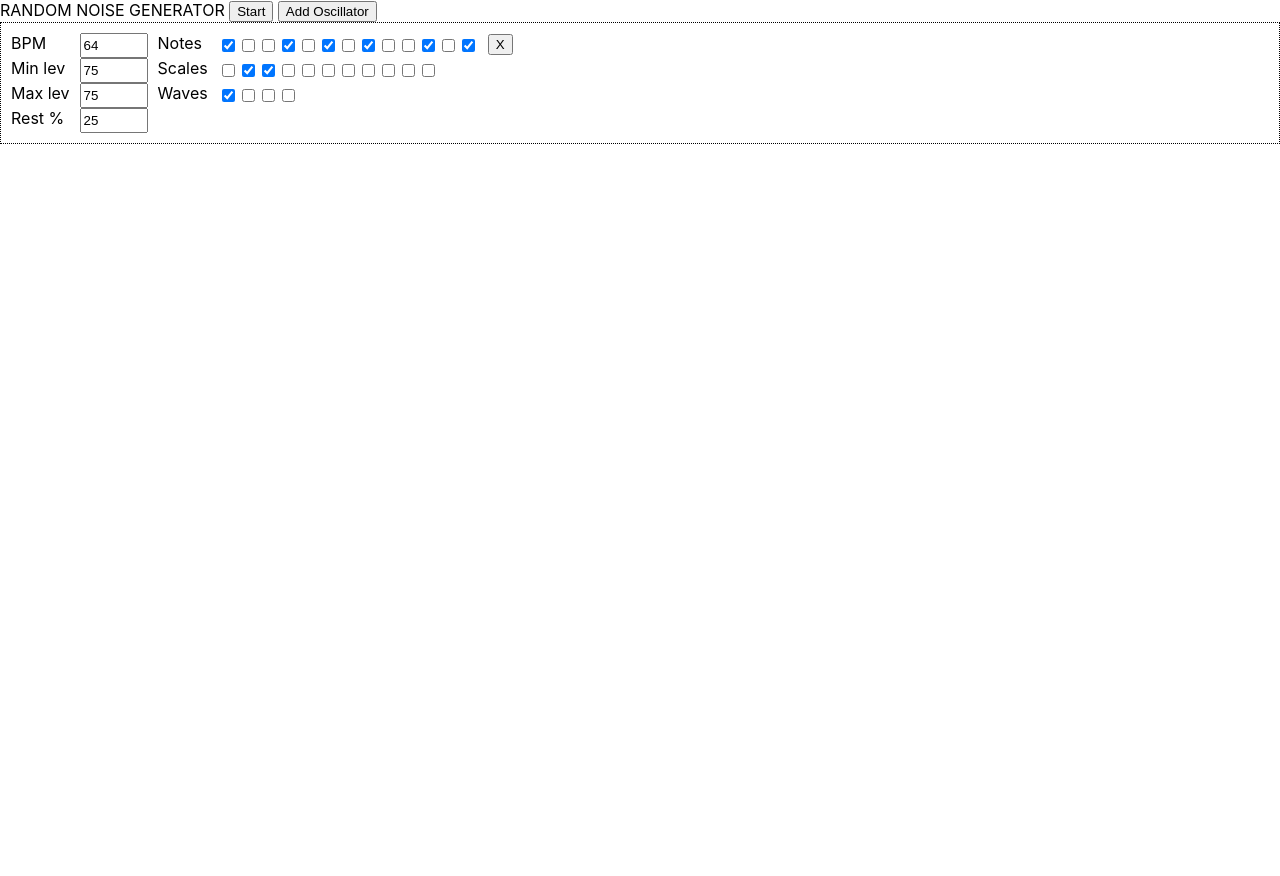
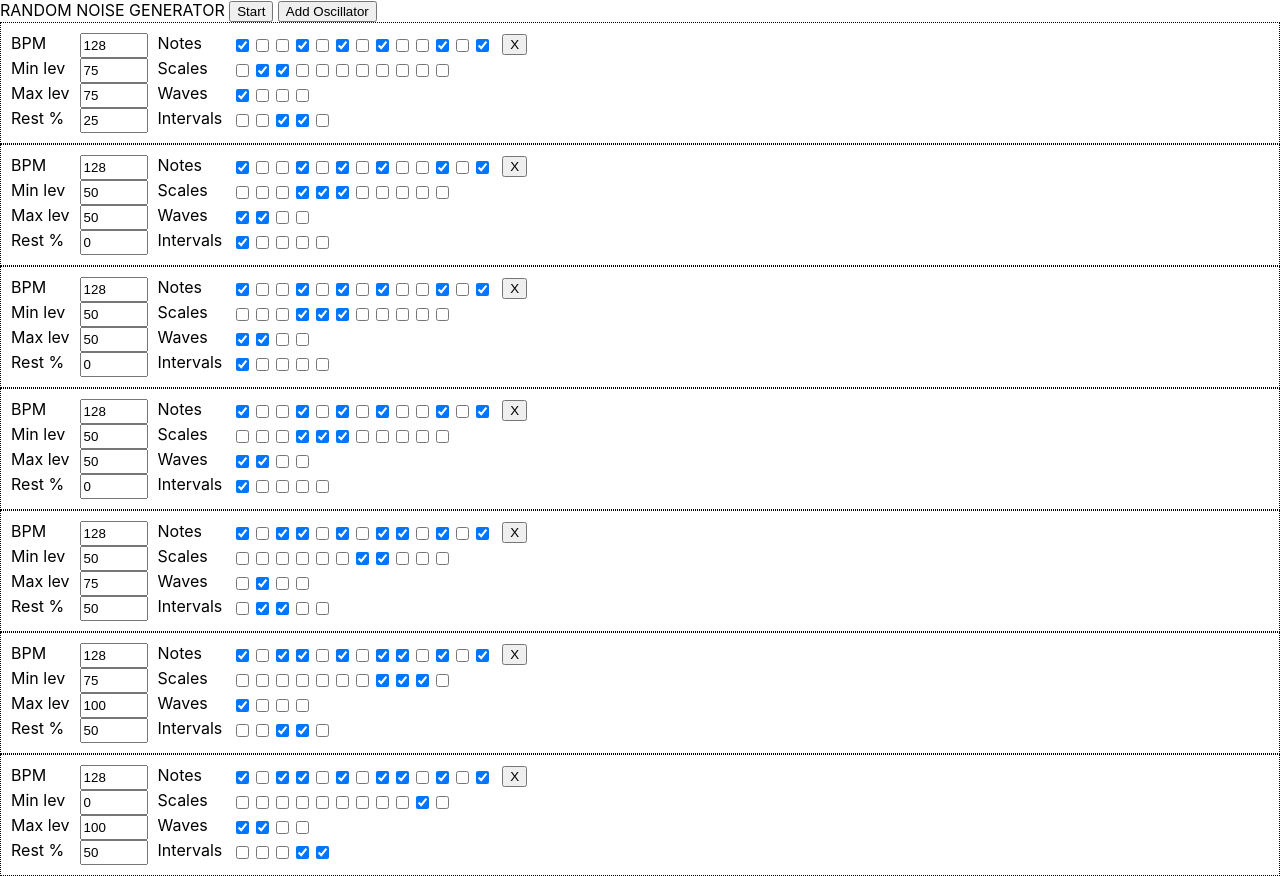
Before and after one commit to CodeKrakken/random-noise-generator, a React (Create React App) app: page / in a window 1280 px wide. Before the commit the page ends 800 px from the top, so only its background shows below. Built offline with nearby package versions, Linux system fonts and the light colour scheme.

Commit message:
Restore initial oscillators and tidy up BPMs

```diff
--- a/src/App.jsx
+++ b/src/App.jsx
@@ -20,6 +20,8 @@ function App() {
     'sawtooth',
     'square'
   ]
+
+  const intervals = [1, 1/2, 1/4, 1/8, 1/16]
 
   const context = new AudioContext();
 
@@ -46,7 +48,7 @@ function App() {
       activeScales      : [0,1,2,3,4,5,6,7,8,9,10,11],
       activeWaveShapes  : waveShapes,
       rest              : 50,
-      activeNoteLengths : [1, 1/2, 1/4, 1/8, 1/16]
+      activeIntervals : [1, 1/2, 1/4, 1/8, 1/16]
     }
   }
 
@@ -99,7 +101,7 @@ function App() {
     gain            : gain,
     minFrequency    : 20,
     maxFrequency    : 20000,
-    bpm             : 64,
+    bpm             : 128,
     minNoteLength   : 500,
     maxNoteLength   : 500,
     minVolume       : 75,
@@ -108,117 +110,115 @@ function App() {
     activeScales    : [1,2],
     activeWaveShapes: ['sine'],
     rest            : 25,
-    activeNoteLengths : [1, 1/2, 1/4, 1/8, 1/16]
+    activeIntervals : [1/4, 1/8]
 
   },
-  // {
-  //   oscillator      : oscillator2,
-  //   gain            : gain2,
-  //   minFrequency    : 20,
-  //   maxFrequency    : 20000,
-  //   bpm             : 16,
-  //   minNoteLength   : 500,
-  //   maxNoteLength   : 500,
-  //   minVolume       : 50,
-  //   maxVolume       : 50,
-  //   activeNotes     : [1, 4, 6, 8, 11, 13],
-  //   activeScales    : [3,4,5],
-  //   activeWaveShapes: ['sine', 'triangle'],
-  //   rest            : 0,
-  //   activeNoteLengths : [1, 1/2, 1/4, 1/8, 1/16]
+  {
+    oscillator      : oscillator2,
+    gain            : gain2,
+    minFrequency    : 20,
+    maxFrequency    : 20000,
+    bpm             : 128,
+    minNoteLength   : 500,
+    maxNoteLength   : 500,
+    minVolume       : 50,
+    maxVolume       : 50,
+    activeNotes     : [1, 4, 6, 8, 11, 13],
+    activeScales    : [3,4,5],
+    activeWaveShapes: ['sine', 'triangle'],
+    rest            : 0,
+    activeIntervals : [1]
 
 
-  // },
-  // {
-  //   oscillator      : oscillator3,
-  //   gain            : gain3,
-  //   minFrequency    : 20,
-  //   maxFrequency    : 20000,
-  //   bpm             : 16,
-  //   minNoteLength   : 500,
-  //   maxNoteLength   : 500,
-  //   minVolume       : 50,
-  //   maxVolume       : 50,
-  //   activeNotes     : [1, 4, 6, 8, 11, 13],
-  //   activeScales    : [3,4,5],
-  //   activeWaveShapes: ['sine', 'triangle'],
-  //   rest            : 0,
-  //   activeNoteLengths : [1, 1/2, 1/4, 1/8, 1/16]
+  },
+  {
+    oscillator      : oscillator3,
+    gain            : gain3,
+    minFrequency    : 20,
+    maxFrequency    : 20000,
+    bpm             : 128,
+    minNoteLength   : 500,
+    maxNoteLength   : 500,
+    minVolume       : 50,
+    maxVolume       : 50,
+    activeNotes     : [1, 4, 6, 8, 11, 13],
+    activeScales    : [3,4,5],
+    activeWaveShapes: ['sine', 'triangle'],
+    rest            : 0,
+    activeIntervals : [1]
 
 
-  // },
-  // {
-  //   oscillator      : oscillator4,
-  //   gain            : gain4,
-  //   minFrequency    : 20,
-  //   maxFrequency    : 20000,
-  //   bpm             : 16,
-  //   minNoteLength   : 500,
-  //   maxNoteLength   : 500,
-  //   minVolume       : 50,
-  //   maxVolume       : 50,
-  //   activeNotes     : [1, 4, 6, 8, 11, 13],
-  //   activeScales    : [3,4,5],
-  //   activeWaveShapes: ['sine', 'triangle'],
-  //   rest            : 0,
-  //   activeNoteLengths : [1, 1/2, 1/4, 1/8, 1/16]
+  },
+  {
+    oscillator      : oscillator4,
+    gain            : gain4,
+    minFrequency    : 20,
+    maxFrequency    : 20000,
+    bpm             : 128,
+    minNoteLength   : 500,
+    maxNoteLength   : 500,
+    minVolume       : 50,
+    maxVolume       : 50,
+    activeNotes     : [1, 4, 6, 8, 11, 13],
+    activeScales    : [3,4,5],
+    activeWaveShapes: ['sine', 'triangle'],
+    rest            : 0,
+    activeIntervals : [1]
+  },
+  {
+    oscillator      : oscillator5,
+    gain            : gain5,
+    minFrequency    : 20,
+    maxFrequency    : 20000,
+    bpm             : 128,
+    minNoteLength   : 500,
+    maxNoteLength   : 500,
+    minVolume       : 50,
+    maxVolume       : 75,
+    activeNotes     : [1, 3, 4, 6, 8, 9, 11, 13],
+    activeScales    : [6,7],
+    activeWaveShapes: ['triangle'],
+    rest            : 50,
+    activeIntervals : [1/2, 1/4]
 
 
-  // },
-  // {
-  //   oscillator      : oscillator5,
-  //   gain            : gain5,
-  //   minFrequency    : 20,
-  //   maxFrequency    : 20000,
-  //   bpm             : 128,
-  //   minNoteLength   : 500,
-  //   maxNoteLength   : 500,
-  //   minVolume       : 50,
-  //   maxVolume       : 75,
-  //   activeNotes     : [1, 3, 4, 6, 8, 9, 11, 13],
-  //   activeScales    : [6,7],
-  //   activeWaveShapes: ['triangle'],
-  //   rest            : 50,
-  //   activeNoteLengths : [1, 1/2, 1/4, 1/8, 1/16]
+  },
+  {
+    oscillator      : oscillator6,
+    gain            : gain6,
+    minFrequency    : 20,
+    maxFrequency    : 20000,
+    bpm             : 128,
+    minNoteLength   : 500,
+    maxNoteLength   : 500,
+    minVolume       : 75,
+    maxVolume       : 100,
+    activeNotes     : [1, 3, 4, 6, 8, 9, 11, 13],
+    activeScales    : [7,8,9],
+    activeWaveShapes: ['sine'],
+    rest            : 50,
+    activeIntervals : [1/4, 1/8]
 
 
-  // },
-  // {
-  //   oscillator      : oscillator6,
-  //   gain            : gain6,
-  //   minFrequency    : 20,
-  //   maxFrequency    : 20000,
-  //   bpm             : 256,
-  //   minNoteLength   : 500,
-  //   maxNoteLength   : 500,
-  //   minVolume       : 75,
-  //   maxVolume       : 100,
-  //   activeNotes     : [1, 3, 4, 6, 8, 9, 11, 13],
-  //   activeScales    : [7,8,9],
-  //   activeWaveShapes: ['sine'],
-  //   rest            : 50,
-  //   activeNoteLengths : [1, 1/2, 1/4, 1/8, 1/16]
+  },
+  {
+    oscillator      : oscillator7,
+    gain            : gain7,
+    minFrequency    : 20,
+    maxFrequency    : 20000,
+    bpm             : 128,
+    minNoteLength   : 500,
+    maxNoteLength   : 500,
+    minVolume       : 0,
+    maxVolume       : 100,
+    activeNotes     : [1, 3, 4, 6, 8, 9, 11, 13],
+    activeScales    : [9],
+    activeWaveShapes: ['sine', 'triangle'],
+    rest            : 50,
+    activeIntervals : [1/8, 1/16]
 
 
-  // },
-  // {
-  //   oscillator      : oscillator7,
-  //   gain            : gain7,
-  //   minFrequency    : 20,
-  //   maxFrequency    : 20000,
-  //   bpm             : 512,
-  //   minNoteLength   : 500,
-  //   maxNoteLength   : 500,
-  //   minVolume       : 0,
-  //   maxVolume       : 100,
-  //   activeNotes     : [1, 3, 4, 6, 8, 9, 11, 13],
-  //   activeScales    : [9],
-  //   activeWaveShapes: ['sine', 'triangle'],
-  //   rest            : 50,
-  //   activeNoteLengths : [1, 1/2, 1/4, 1/8, 1/16]
-
-
-  // },
+  },
 ])
 
   const getRandomFrequency = (i) => {
@@ -256,7 +256,7 @@ function App() {
         // const minLength   = +document.getElementById(`minLength${i}`).value
         // const maxLength   = +document.getElementById(`maxLength${i}`).value
         const bpm         = +document.getElementById(`bpm${i}`).value
-        const randomNoteLength = node.activeNoteLengths[Math.floor(Math.random() * node.activeNoteLengths.length)]
+        const randomNoteLength = node.activeIntervals[Math.floor(Math.random() * node.activeIntervals.length)]
         const noteLengthBpmAdjuster = 4
         const noteLength  = 60000/bpm * randomNoteLength * noteLengthBpmAdjuster
         console.log(noteLength)
@@ -451,6 +451,9 @@ function App() {
                 <div className="row inner-row">
                   Waves
                 </div>
+                <div>
+                  Intervals
+                </div>
               </div>
               <div className="column">
                 <div className="row inner-row">
@@ -498,6 +501,21 @@ function App() {
                     })
                   }
                 </div>
+                <div className="row inner-row">
+                  {
+                    intervals.map(noteLength => {
+                      return <>
+                        <input
+                          title={noteLength}
+                          type="checkbox"
+                          value={noteLength}
+                          checked={node.activeIntervals.includes(noteLength)}
+                          onChange={(e) => setNodes([nodes.slice(0,i), {...nodes[i], activeIntervals: node.activeIntervals.includes(+e.target.value) ? node.activeIntervals.filter(noteLength => noteLength !== +e.target.value) : [node.activeIntervals, +e.target.value].flat()}, nodes.slice(i+1)].flat())}
+                        />
+                      </>
+                    })
+                  }
+                </div>
               </div>
               <div className="column">
                 <button
```
